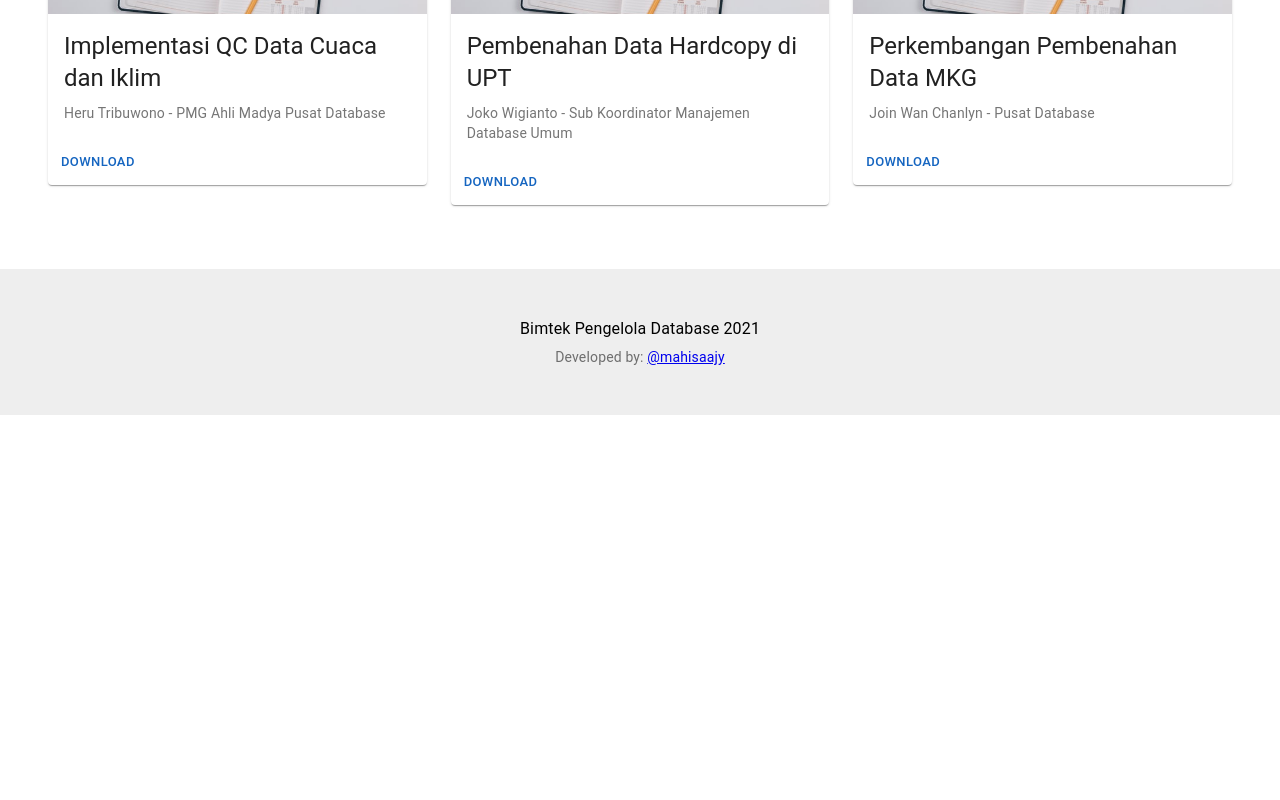
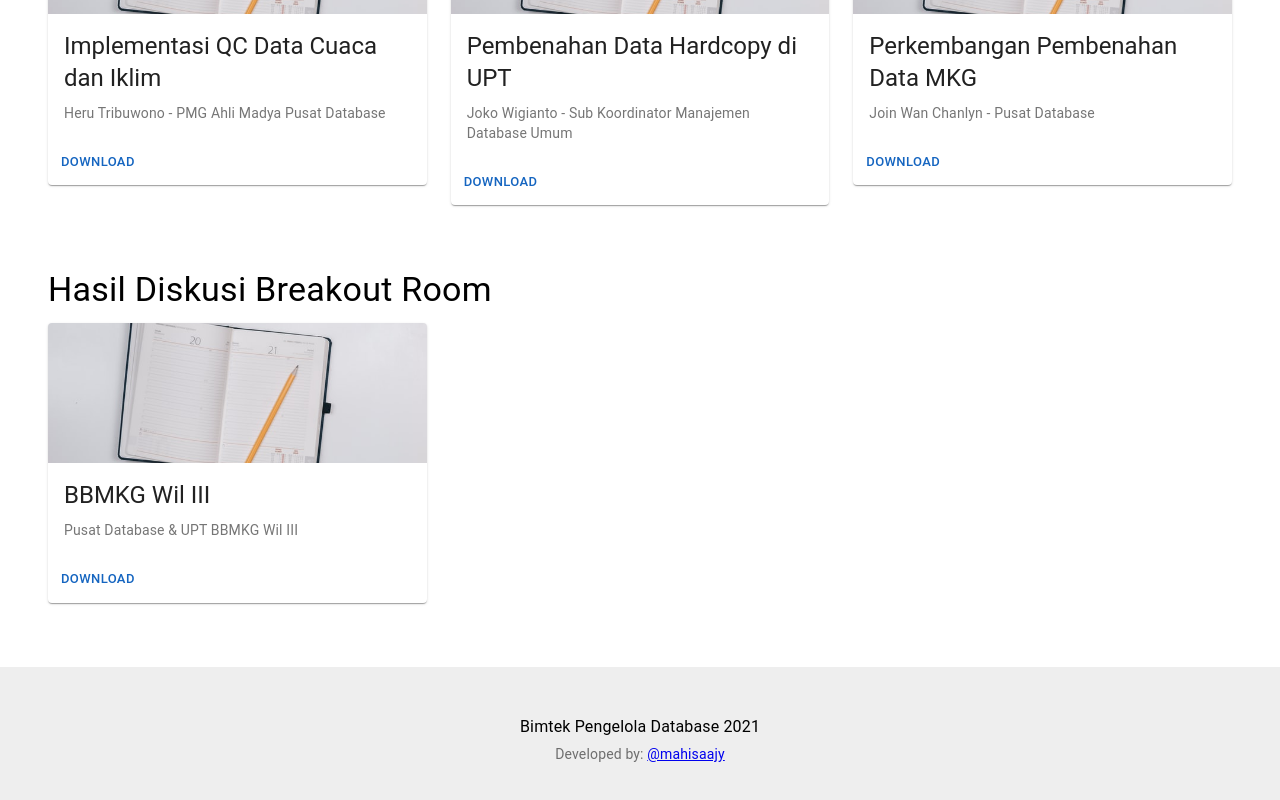
Before and after one commit to mahisaajy/bimtek2021, a React (Create React App) app: page /materi in a window 1280 px wide. Shown: the part 1938-2738 px from the top of the page. Before the commit the page ends 2353 px from the top, so only its background shows below. Built offline with nearby package versions, Linux system fonts and the light colour scheme.

Commit message:
Tambah materi bbmkg wil III

```diff
--- a/src/pages/Materi.tsx
+++ b/src/pages/Materi.tsx
@@ -201,6 +201,17 @@ export default function Materi() {
                         </Grid>
                     </Grid>
 
+                    <Box mt={8}>
+                    <Typography variant="h4" gutterBottom>
+                        Hasil Diskusi Breakout Room
+                    </Typography>
+                    </Box>
+                    <Grid container spacing={3}>
+                        <Grid item xs={12} sm={4} md={4}>
+                            <CustomCard title={'BBMKG Wil III'} description={'Pusat Database & UPT BBMKG Wil III'} imagemedia={'coding.jpg'} linkto={'https://drive.google.com/file/d/1E8iyxRW17YI77juOpUDFUERGt66kmkK5/view?usp=sharing'} />
+                        </Grid>
+                    </Grid>
+
 
                     {/* <Grid item xs={12} sm={4} md={4}>
                             <CustomCard title={'Sosialisasi QM, QA, dan QC Data Cuaca dan Iklim'} description={'Urip Haryoko - Perekayasa Utama (Puslitbang)'} imagemedia={'agenda2.jpg'} linkto={'https://drive.google.com/file/d/1vIkAPiEeps03cJzGPL_n9c947U6XmKfS/view?usp=sharing'} />
```
